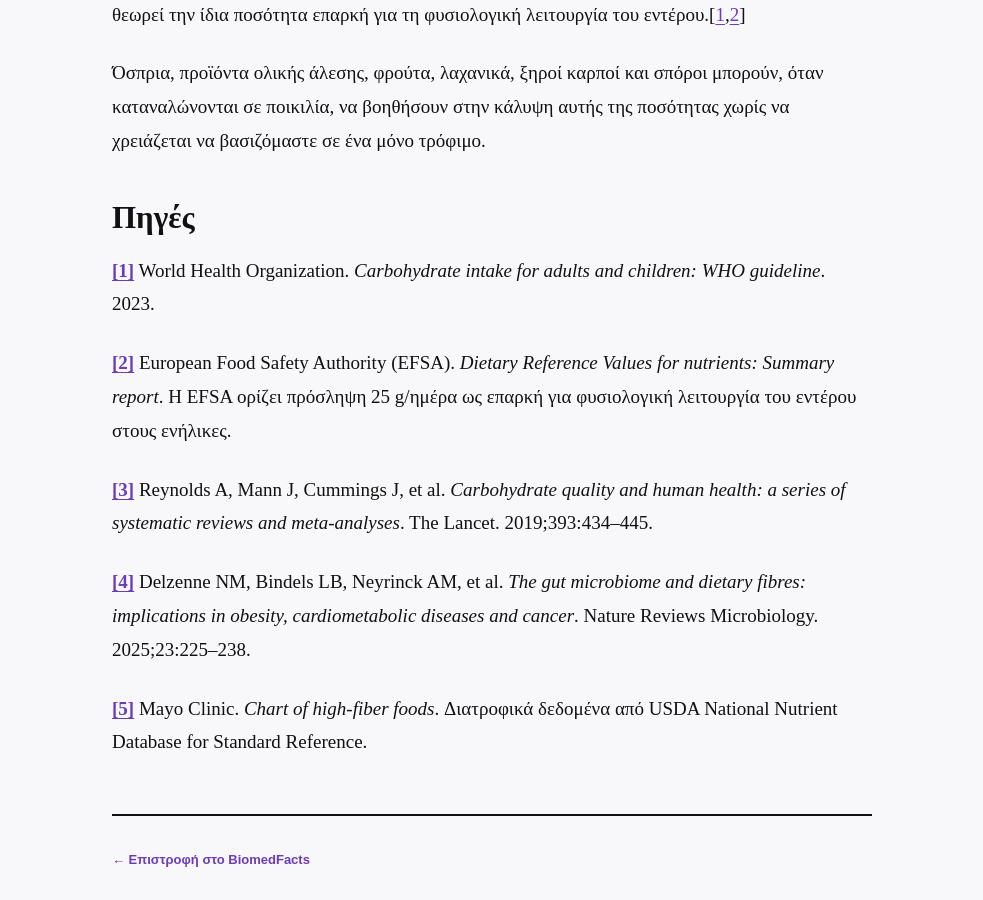
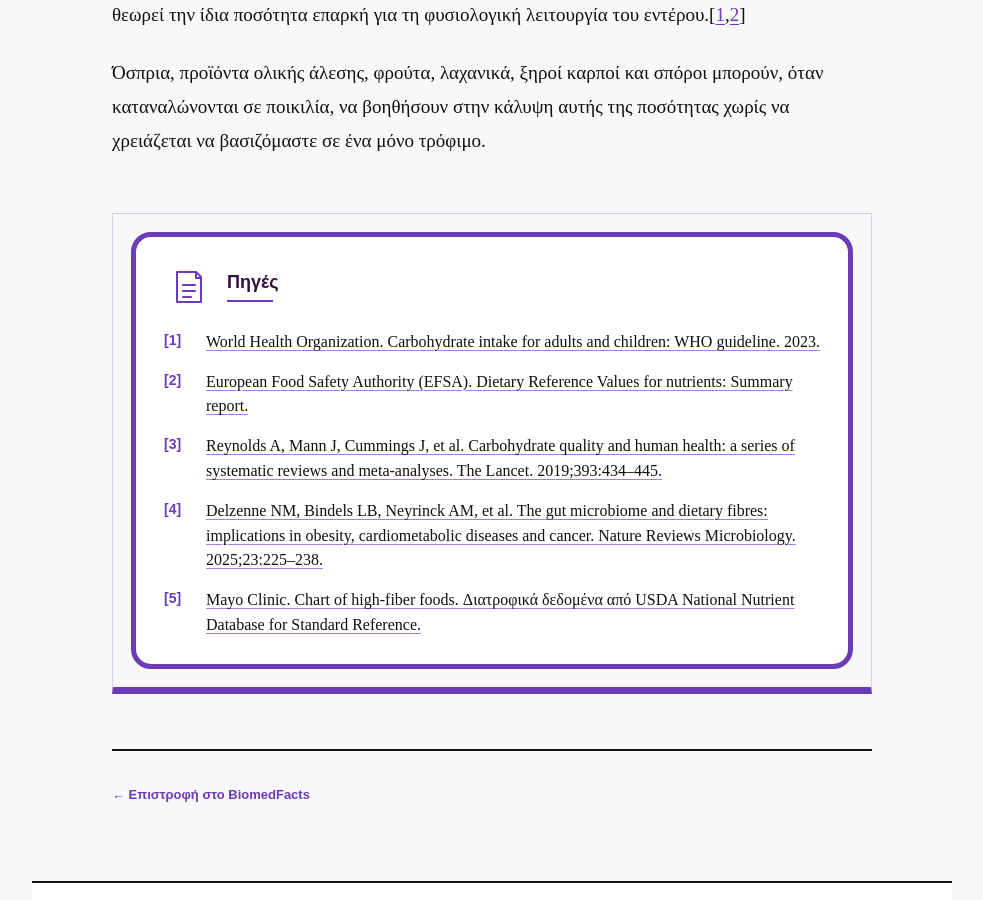
Before and after one commit to BiomedFacts/BiomedFacts, a Jekyll site: the page built from _posts/2026-09-18-trofima-me-fytikes-ines-15-kales-phges-kai-poses-xreiazesai.md, in a window 1280 px wide and 900 px high, scrolled down 7272 px. Shown: the whole window, without its empty margins (148-1131 px from the left). Built offline with Jekyll 4.4.1, drawn with Linux system fonts in a browser that asks for light colours; some of the changed lines change nothing that is shown.

Commit message:
Update _posts/2026-09-18-trofima-me-fytikes-ines-15-kales-phges-kai-poses-xreiazesai.md (via Pages CMS)

```diff
--- a/_posts/2026-09-18-trofima-me-fytikes-ines-15-kales-phges-kai-poses-xreiazesai.md
+++ b/_posts/2026-09-18-trofima-me-fytikes-ines-15-kales-phges-kai-poses-xreiazesai.md
@@ -21,6 +21,24 @@
   τουλάχιστον 25 γραμμάρια φυτικών ινών ημερησίως, τα οποία μπορούν να
   προσλαμβάνονται μέσω οσπρίων, φρούτων, λαχανικών, δημητριακών ολικής άλεσης,
   ξηρών καρπών και σπόρων.
+sources:
+  - reference: "World Health Organization. Carbohydrate intake for adults and
+      children: WHO guideline. 2023."
+    url: https://www.who.int/publications/i/item/9789240073593?utm
+  - reference: "European Food Safety Authority (EFSA). Dietary Reference Values for
+      nutrients: Summary report."
+    url: https://www.efsa.europa.eu/sites/default/files/2017_09_DRVs_summary_report.pdf?utm
+  - reference: "Reynolds A, Mann J, Cummings J, et al. Carbohydrate quality and
+      human health: a series of systematic reviews and meta-analyses. The
+      Lancet. 2019;393:434–445."
+    url: https://pubmed.ncbi.nlm.nih.gov/30638909/
+  - reference: "Delzenne NM, Bindels LB, Neyrinck AM, et al. The gut microbiome and
+      dietary fibres: implications in obesity, cardiometabolic diseases and
+      cancer. Nature Reviews Microbiology. 2025;23:225–238."
+    url: https://www.nature.com/articles/s41579-024-01108-z?utm
+  - reference: Mayo Clinic. Chart of high-fiber foods. Διατροφικά δεδομένα από USDA
+      National Nutrient Database for Standard Reference.
+    url: https://www.mayoclinic.org/healthy-lifestyle/nutrition-and-healthy-eating/in-depth/high-fiber-foods/art-20050948?utm
 ---
 Οι φυτικές ίνες αποτελούν ένα σημαντικό συστατικό μιας ισορροπημένης διατροφής, όμως σε αντίθεση με τις πρωτεΐνες, τα λιπαρά και τους περισσότερους υδατάνθρακες, δεν πέπτονται πλήρως από τον ανθρώπινο οργανισμό.
 
@@ -147,15 +165,3 @@
 Ο WHO συστήνει τουλάχιστον **25 g** φυτικών ινών την ημέρα για τους **ενήλικες**, ενώ η EFSA θεωρεί την ίδια ποσότητα επαρκή για τη φυσιολογική λειτουργία του εντέρου.[[1](https://www.who.int/publications/i/item/9789240073593?utm),[2](https://www.efsa.europa.eu/sites/default/files/2017_09_DRVs_summary_report.pdf?utm)]
 
 Όσπρια, προϊόντα ολικής άλεσης, φρούτα, λαχανικά, ξηροί καρποί και σπόροι μπορούν, όταν καταναλώνονται σε ποικιλία, να βοηθήσουν στην κάλυψη αυτής της ποσότητας χωρίς να χρειάζεται να βασιζόμαστε σε ένα μόνο τρόφιμο.
-
-## **Πηγές**
-
-**[[1]](https://www.who.int/publications/i/item/9789240073593?utm)** World Health Organization. *Carbohydrate intake for adults and children: WHO guideline*. 2023.
-
-**[[2]](https://www.efsa.europa.eu/sites/default/files/2017_09_DRVs_summary_report.pdf?utm)** European Food Safety Authority (EFSA). *Dietary Reference Values for nutrients: Summary report*. Η EFSA ορίζει πρόσληψη 25 g/ημέρα ως επαρκή για φυσιολογική λειτουργία του εντέρου στους ενήλικες.
-
-**[[3]](https://pubmed.ncbi.nlm.nih.gov/30638909/)** Reynolds A, Mann J, Cummings J, et al. *Carbohydrate quality and human health: a series of systematic reviews and meta-analyses*. The Lancet. 2019;393:434–445.
-
-**[[4]](https://www.nature.com/articles/s41579-024-01108-z?utm)** Delzenne NM, Bindels LB, Neyrinck AM, et al. *The gut microbiome and dietary fibres: implications in obesity, cardiometabolic diseases and cancer*. Nature Reviews Microbiology. 2025;23:225–238.
-
-**[[5]](https://www.mayoclinic.org/healthy-lifestyle/nutrition-and-healthy-eating/in-depth/high-fiber-foods/art-20050948?utm)** Mayo Clinic. *Chart of high-fiber foods*. Διατροφικά δεδομένα από USDA National Nutrient Database for Standard Reference.
```
